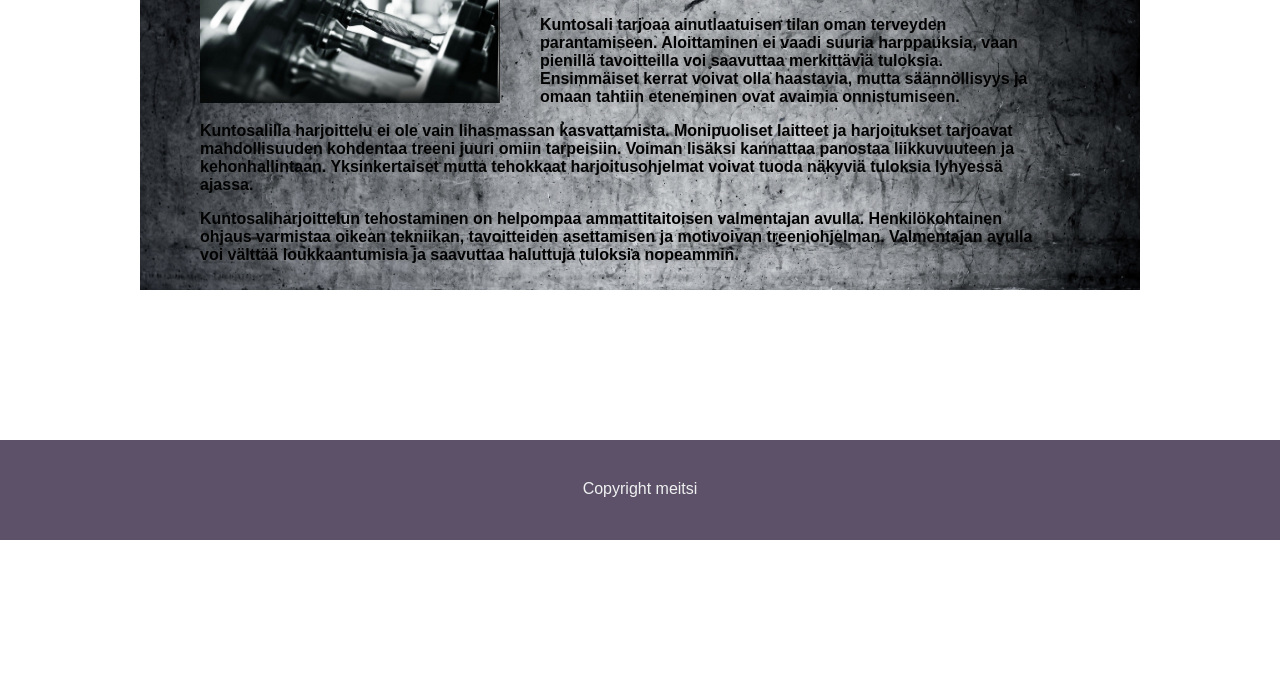
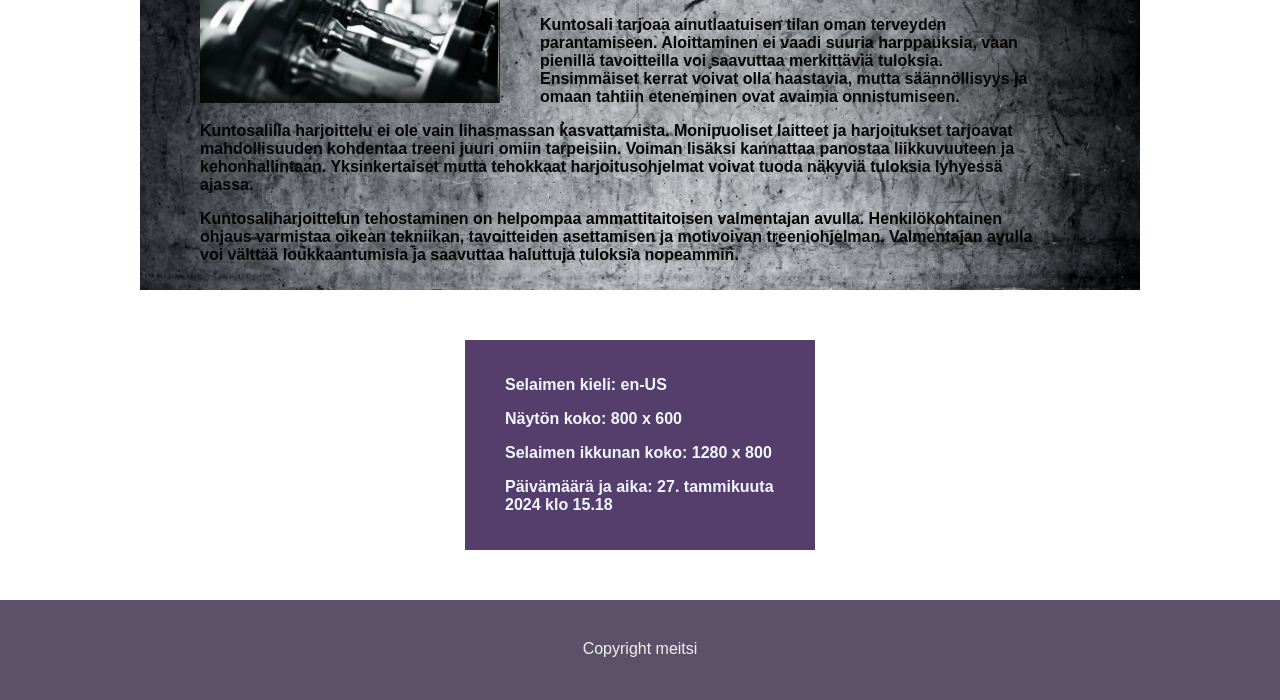
Before and after one commit to ainoruo/WEB, a plain HTML site: page viikko2/teht02.html in a window 1280 px wide. Shown: the part 334-1034 px from the top of the page. Before the commit the page ends 874 px from the top, so only its background shows below. Drawn offline with Linux system fonts and the light colour scheme.

Commit message:
muokattu

```diff
--- /dev/null
+++ b/viikko2/info.js
@@ -0,0 +1,13 @@
+const language = window.navigator.language;
+const screenSize = `${window.screen.width} x ${window.screen.height}`;
+const browserSize = `${window.innerWidth} x ${window.innerHeight}`;
+
+
+const currentDate = new Date();
+const options = { year: 'numeric', month: 'long', day: 'numeric', hour: 'numeric', minute: 'numeric' };
+const formattedDate = currentDate.toLocaleDateString('fi-FI', options);
+
+document.getElementById('language').textContent = `Selaimen kieli: ${language}`;
+document.getElementById('screen-size').textContent = `Näytön koko: ${screenSize}`;
+document.getElementById('browser-size').textContent = `Selaimen ikkunan koko: ${browserSize}`;
+document.getElementById('current-date').textContent = `Päivämäärä ja aika: ${formattedDate}`;
--- a/viikko2/styles.css
+++ b/viikko2/styles.css
@@ -43,7 +43,7 @@ main {
   width: 200px;
   height: 150px;
   position: absolute;
-  top: -95px;
+  top: -110px;
   right: 10px;
   background: none;
 }
@@ -81,7 +81,7 @@ li a {
 
 }
 
-li a.hytegym {
+li a.text {
   font-family: Verdana, Geneva, Tahoma, sans-serif;
   font-weight: bold;
   color: aqua;
@@ -89,7 +89,7 @@ li a.hytegym {
   padding-left: 50px;
 }
 
-li a.hytegym:hover {
+li a.text:hover {
   text-decoration: none;
 }
 
@@ -118,9 +118,22 @@ span.styled-text {
   text-align: center;
 }
 
+#target {
+  width: 350px;
+  margin: auto;
+  padding-top: 20px;
+  padding-right: 20px;
+  padding-bottom: 20px;
+  background-color: rgb(85, 61, 108);
+}
+
+#target p {
+  color: aliceblue;
+}
+
 footer {
   height: 100px;
-  margin-top: 150px;
+  margin-top: 50px;
   color: rgb(239, 241, 241);
   text-align: center;
   padding-top: 40px;
--- a/viikko2/teht01.html
+++ b/viikko2/teht02.html
@@ -1,7 +1,7 @@
 <!DOCTYPE html>
 <html lang="en">
   <head>
-    <title>viikko1</title>
+    <title>Kuntosali</title>
     <meta charset="UTF-8" />
     <link rel="stylesheet" href="styles.css" />
   </head>
@@ -9,7 +9,7 @@
   <body>
     <nav>
       <ul>
-        <li><a class="hytegym">Kuntosali</a></li>
+        <li><a class="text">Kuntosali</a></li>
         <li><a>Koti</a></li>
         <li><a>Miten voimme auttaa?</a></li>
         <li><a>Yhteystiedot</a></li>
@@ -46,6 +46,13 @@
         nopeammin.
       </p>
     </main>
+    <div id="target">
+      <p id="language"></p>
+      <p id="screen-size"></p>
+      <p id="browser-size"></p>
+      <p id="current-date"></p>
+    </div>
+    <script src="info.js"></script>
     <footer>Copyright meitsi</footer>
   </body>
 </html>
```
Also changed, not shown: HARJOITUS/bmi.js (+8 -44 lines), viikko2/heart.js (deleted), viikko2/images/heart.jpg, viikko2/images/heart.webp (deleted), viikko2/images/heartrate.png (deleted), viikko2/images/heartrate2.jpg (deleted).
